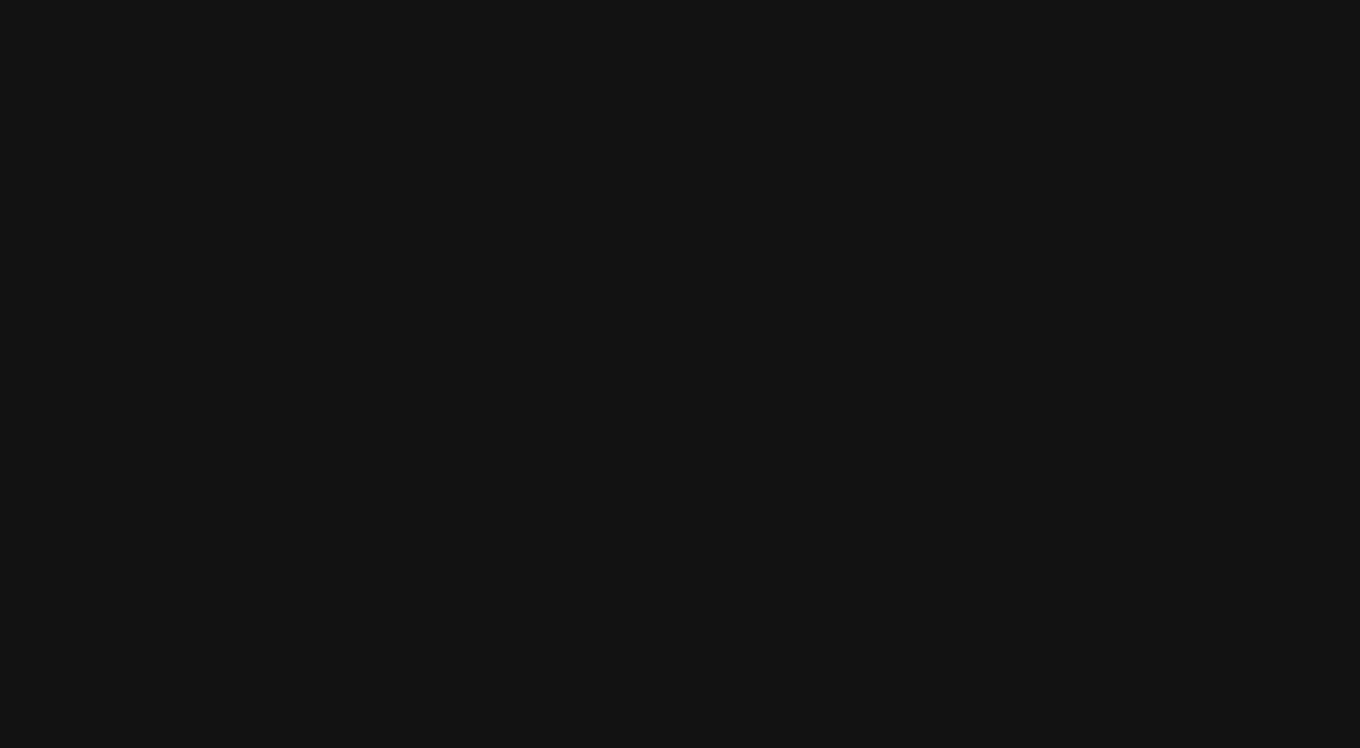
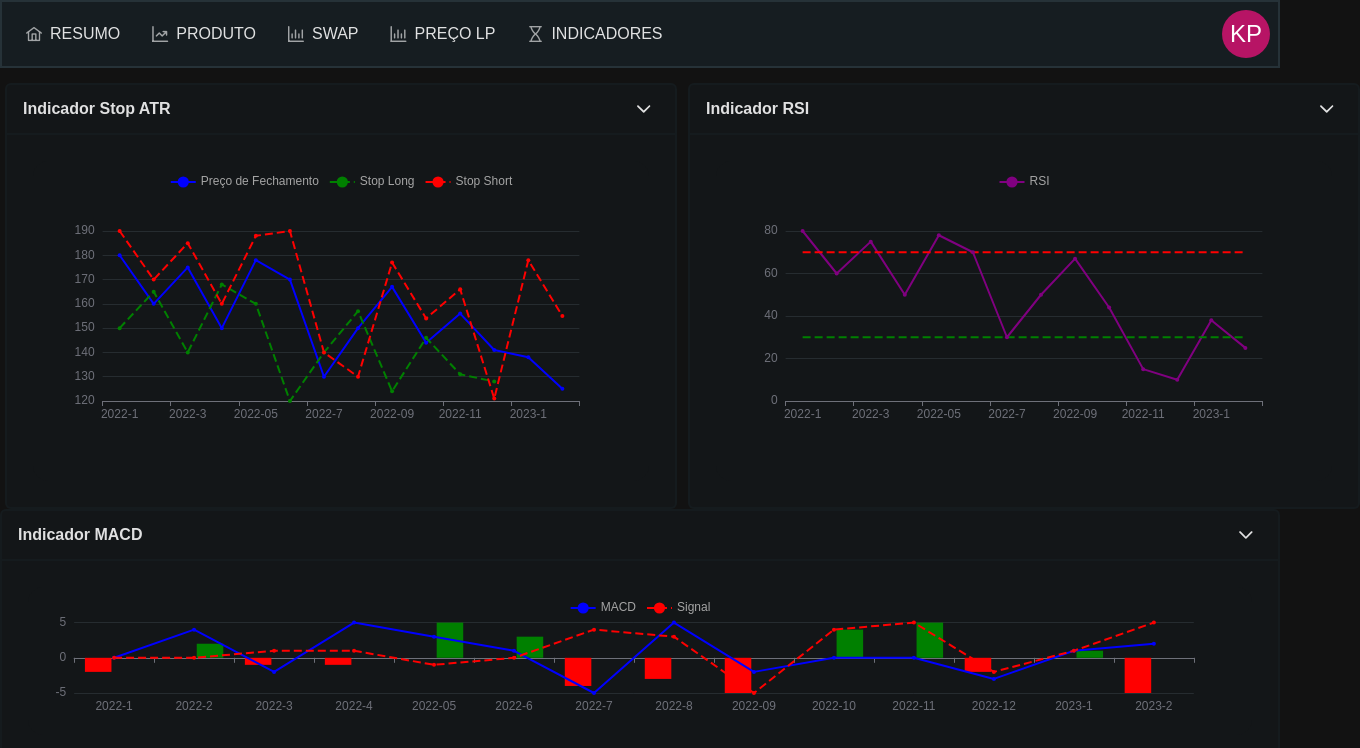
Before and after one commit to KarolinaFernandaPereira/Trabalho, a React (Create React App) app: page /indicadores in a window 1280 px wide. Before the commit this address had no page. Shown: the top 748 px of the page, 1360 px wide, since content can reach past the window. Built offline with nearby package versions, Linux system fonts and the light colour scheme; a web font is replaced by a local one.

Commit message:
Gráficos Python passado para Gráfico Apache

```diff
--- a/src/Pages/Home.js
+++ b/src/Pages/Home.js
@@ -156,7 +156,7 @@ function Home(){
             <div className='conjuntoHome3'>
 
                 <div>
-                    {/* AGRESSÃO ACUMULADA */}
+                    {/* MAPA DE VOLUME DIARIO */}
                     <div className="containerHome">
                         <Accordion activeIndex={1} className="agrssaoAcumulado">
                             <AccordionTab header={
--- /dev/null
+++ b/src/Pages/Indicadores.js
@@ -0,0 +1,88 @@
+import React from 'react';
+import MenuHeader from '../componentes/menu';
+import Filtro1 from '../componentes/produto/filtro';
+import { GraficoAtr } from '../componentes/indicadores/atr';
+import { Accordion, AccordionTab } from 'primereact/accordion';
+import { GraficoMacd } from '../componentes/indicadores/macd';
+import { GraficoRsi } from '../componentes/indicadores/rsi';
+
+function Indicador(){
+    return (
+        <>
+            <div>
+                <MenuHeader/>
+            </div>
+
+            <div className='conjuntoHome4'>
+
+                <div>
+                    { /* ATR */}
+                    <div className="containerHome" >
+                        <Accordion activeIndex={0} className="percentualAgressoes1" >
+                            <AccordionTab  header={
+                                <>
+                                    <span> Indicador Stop ATR </span>
+                                </>
+                            }>
+
+                            <div className='CardGrficoHome'>
+
+                                <GraficoAtr/>
+                            </div>
+
+                            </AccordionTab>
+                        </Accordion>
+                    </div>
+                </div>
+                <div>
+                { /* RSI */}
+                <div className="containerHome" >
+                        <Accordion activeIndex={0} className="percentualAgressoes1" >
+                            <AccordionTab  header={
+                                <>
+                                    <span> Indicador RSI </span>
+                                </>
+                            }>
+
+                            <div className='CardGrficoHome'>
+
+                                <GraficoRsi/>
+                            </div>
+
+                            </AccordionTab>
+                        </Accordion>
+                    </div>
+                </div>
+
+            </div>
+
+            <div>
+
+
+
+                <div className="agrssaoAcumulado">
+                { /* MACD */}
+                    <div>
+                        <Accordion activeIndex={0}>
+                            <AccordionTab  header={
+                                <>
+                                    <span> Indicador MACD </span>
+                                </>
+                            }>
+
+                            <div className='CardGrficoHome'>
+                                <GraficoMacd/>
+                            </div>
+
+                            </AccordionTab>
+                        </Accordion>
+                    </div>
+                </div>
+
+
+            </div>
+        </>
+    );
+}
+
+export default Indicador;
--- a/src/Route.js
+++ b/src/Route.js
@@ -6,6 +6,7 @@ import Swap from "./Pages/Swap.js";
 import Login from "./Pages/Login.js";
 import PrecoLp from "./Pages/PrecoLP.js";
 import Operacoes from "./Pages/Operacoes.js"
+import Indicador from "./Pages/Indicadores.js";
 
 const AppRoutes = () => {
     return (
@@ -17,6 +18,7 @@ const AppRoutes = () => {
                 <Route path="/" element={<Login/>}></Route>
                 <Route path="/precolp" element={<PrecoLp/>}></Route>
                 <Route path="/operacoes" element={<Operacoes/>}></Route>
+                <Route path="/indicadores" element={<Indicador/>}></Route>
             </Routes>
        </Router>
     )
--- /dev/null
+++ b/src/componentes/indicadores/atr.js
@@ -0,0 +1,66 @@
+import React, { useState } from "react";
+import EChartsReact from "echarts-for-react";
+
+export const GraficoAtr = () => {
+
+    const option = {
+        xAxis: {
+          type: 'category',
+          data: ['2022-1', '2022-2', '2022-3', '2022-4', '2022-05', '2022-6', '2022-7', '2022-8', '2022-09', '2022-10', '2022-11', '2022-12', '2023-1', '2023-2']
+        },
+        yAxis: {
+          type: 'value',
+          min: 120, max: 190,
+          splitLine: {
+            lineStyle: {
+              type: 'solid',
+              color: "#262c30"
+            }
+        },
+        },
+        legend: {
+            data: ['Preço de Fechamento', 'Stop Long', 'Stop Short'],
+            textStyle: {
+                color: "rgb(165, 165, 165)",
+            }
+        },
+        tooltip: {
+            trigger: 'axis',
+        },
+        series: [
+          {
+            data: [180, 160, 175, 150, 178, 170, 130, 150, 167, 144, 156, 141, 138, 125],
+            type: 'line',
+            color: "blue",
+            name: "Preço de Fechamento",
+            symbol: "circle",
+          },
+          {
+            data: [150, 165, 140, 168, 160, 120, 140, 157, 124, 146, 131, 128],
+            type: 'line',
+            color: "green",
+            name: "Stop Long",
+            symbol: "circle",
+            lineStyle: {
+                type: 'dashed'
+              },
+          },
+          {
+            data: [190, 170, 185, 160, 188, 190, 140, 130, 177, 154, 166, 121, 178, 155],
+            type: 'line',
+            color: "red",
+            name: "Stop Short",
+            symbol: "circle",
+            lineStyle: {
+                type: 'dashed'
+              },
+          }
+        ]
+    };
+
+    return (
+        <>
+            <EChartsReact option={option}/>
+        </>
+    )
+}
--- /dev/null
+++ b/src/componentes/indicadores/macd.js
@@ -0,0 +1,74 @@
+import React, { useState } from "react";
+import EChartsReact from "echarts-for-react";
+
+export const GraficoMacd = () => {
+
+    const option = {
+        xAxis: {
+          type: 'category',
+          data: ['2022-1', '2022-2', '2022-3', '2022-4', '2022-05', '2022-6', '2022-7', '2022-8', '2022-09', '2022-10', '2022-11', '2022-12', '2023-1', '2023-2']
+        },
+        yAxis: {
+          type: 'value',
+          min: -5, max: 5, interval: 5,
+          splitLine: {
+            lineStyle: {
+              type: 'solid',
+              color: "#262c30"
+            }
+        },
+        },
+        legend: {
+            data: ['MACD', 'Signal',],
+            textStyle: {
+                color: "rgb(165, 165, 165)",
+            }
+        },
+        tooltip: {
+            trigger: 'axis',
+        },
+        grid: {
+            left: '3%',
+            right: '4%',
+            bottom: '25%',
+            top: '20%'
+        },
+        series: [
+          {
+            data: [0, 4, -2, 5, 3, 1, -5, 5, -2, 0, 0, -3, 1, 2],
+            type: 'line',
+            color: "blue",
+            name: "MACD",
+            symbol: "circle",
+          },
+          {
+            data: [0, 0, 1, 1, -1, 0, 4, 3, -5, 4, 5, -2, 1, 5],
+            type: 'line',
+            color: "red",
+            name: "Signal",
+            symbol: "circle",
+            lineStyle: {
+                type: 'dashed'
+              },
+          },
+          {
+            data: [-2, 0, -1, -1, 0, 0, -4, -3, -5, 0, 0, -2, 0, -5],
+            type: 'bar',
+            color: "red",
+            name: "Venda",
+          },
+          {
+            data: [0, 2, 0, 0, 5, 3, 0, 0, 0, 4, 5, 0, 1, 0],
+            type: 'bar',
+            color: "green",
+            name: "Compra",
+          }
+        ]
+    };
+
+    return (
+        <>
+            <EChartsReact option={option} aspect={2} style={{height: '8rem'}}/>
+        </>
+    )
+}
--- /dev/null
+++ b/src/componentes/indicadores/rsi.js
@@ -0,0 +1,64 @@
+import React, { useState } from "react";
+import EChartsReact from "echarts-for-react";
+
+export const GraficoRsi = () => {
+
+    const option = {
+        xAxis: {
+          type: 'category',
+          data: ['2022-1', '2022-2', '2022-3', '2022-4', '2022-05', '2022-6', '2022-7', '2022-8', '2022-09', '2022-10', '2022-11', '2022-12', '2023-1', '2023-2']
+        },
+        yAxis: {
+          type: 'value',
+          min: 0, max: 80,
+          splitLine: {
+            lineStyle: {
+              type: 'solid',
+              color: "#262c30"
+            }
+        },
+        },
+        legend: {
+            data: ['RSI',],
+            textStyle: {
+                color: "rgb(165, 165, 165)",
+            }
+        },
+        tooltip: {
+            trigger: 'axis',
+        },
+        series: [
+          {
+            data: [80, 60, 75, 50, 78, 70, 30, 50, 67, 44, 15, 10, 38, 25],
+            type: 'line',
+            color: "purple",
+            name: "RSI",
+            symbol: "circle",
+          },
+          {
+            data: [70, 70, 70, 70, 70, 70, 70, 70, 70, 70, 70, 70, 70, 70],
+            type: 'line',
+            color: "red",
+            showSymbol: false,
+            lineStyle: {
+                type: 'dashed'
+              },
+          },
+          {
+            data: [30, 30, 30, 30, 30, 30, 30, 30, 30, 30, 30, 30, 30, 30],
+            type: 'line',
+            color: "green",
+            showSymbol: false,
+            lineStyle: {
+                type: 'dashed'
+              },
+          }
+        ]
+    };
+
+    return (
+        <>
+            <EChartsReact option={option}/>
+        </>
+    )
+}
--- a/src/componentes/menu.js
+++ b/src/componentes/menu.js
@@ -33,6 +33,11 @@ export default function MenuHeader() {
           icon: 'pi pi-chart-bar',
           url: '/precolp'
         },
+        {
+          label: 'INDICADORES',
+          icon: 'pi pi-hourglass',
+          url: '/indicadores'
+        },
     ];
 
     const itemsMenu = [
--- a/src/componentes/resumo/charts/volumeDIario.js
+++ b/src/componentes/resumo/charts/volumeDIario.js
@@ -9,12 +9,12 @@ export const GraficoMapaVolumeDiario = () => {
   ];
 
   const data = [
-    [0, 10, 0, 1, 'A', 0],
-    [10, 30, 1, 2, 'B', 100],
-    [30, 60, 0, 1, 'A', 0],
-    [60, 80, 2, 3, 'C', 0],
-    [30, 60, 3, 4, 'D', 0],
-    [60, 80, 4, 5, 'E', 0],
+    [0, 10, 0, 1, 'A', 100],
+    [10, 30, 1, 2, 'B', 0],
+    [30, 60, 0, 1, 'A', 100],
+    [60, 80, 2, 3, 'C', 100],
+    [30, 60, 3, 4, 'D', 100],
+    [60, 80, 4, 5, 'E', 100],
   ]
   const option = {
 
@@ -87,16 +87,11 @@ export const GraficoMapaVolumeDiario = () => {
               style: style
           };
         },
-        label: {
-          show: true,
-          position: 'top'
-        },
-        dimensions: ['fromX', 'toX', 'fromY', 'toY', 'profit', 'score'],
+        dimensions: ['Inicio', 'Fim'],
         encode: {
           x: [0, 1],
           y: 2,
-          tooltip: [0, 1, 2, 3, 4, 5],
-          itemName: 4,
+          tooltip: [0, 1],
         },
         data: data,
       }
```
